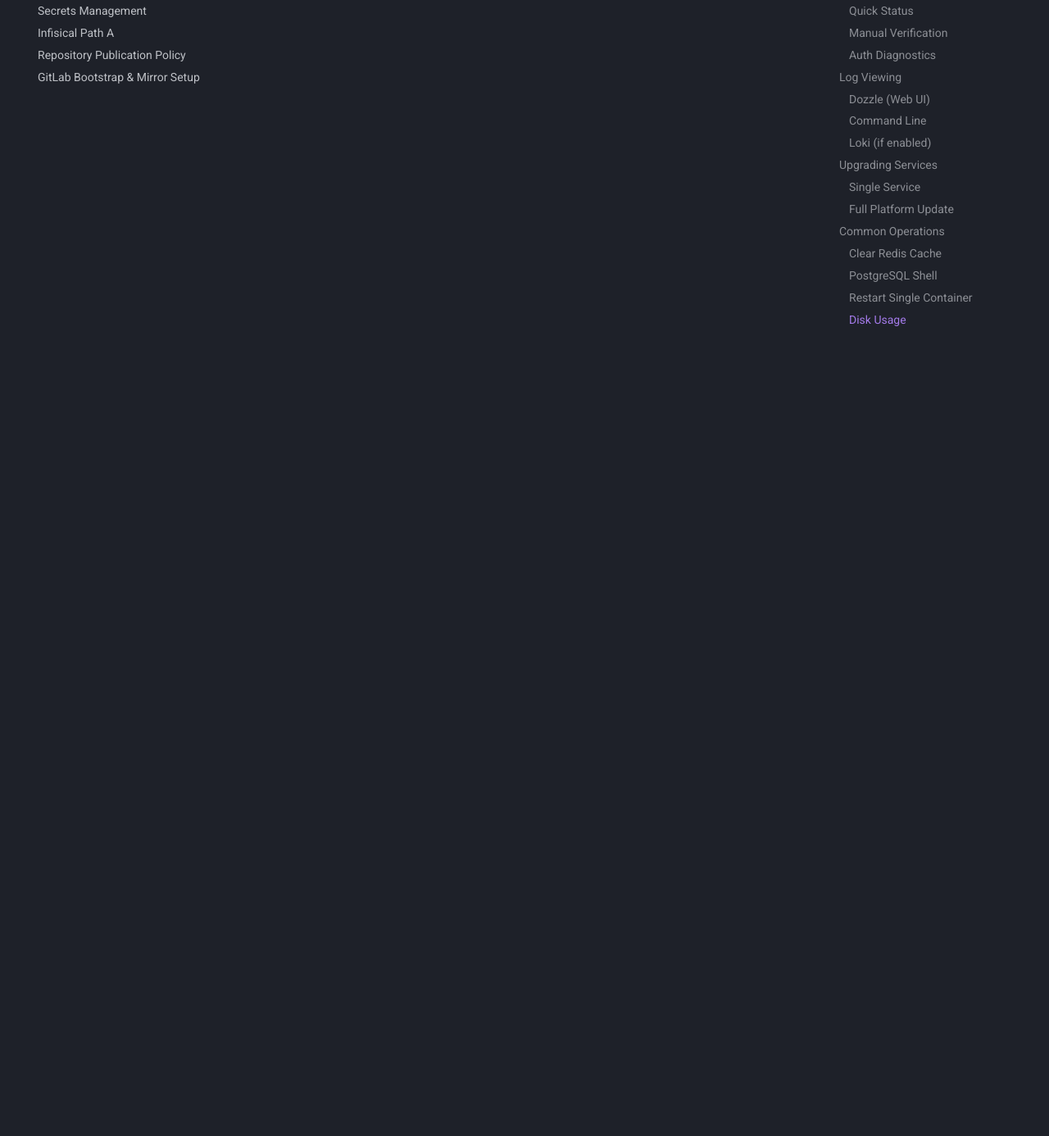
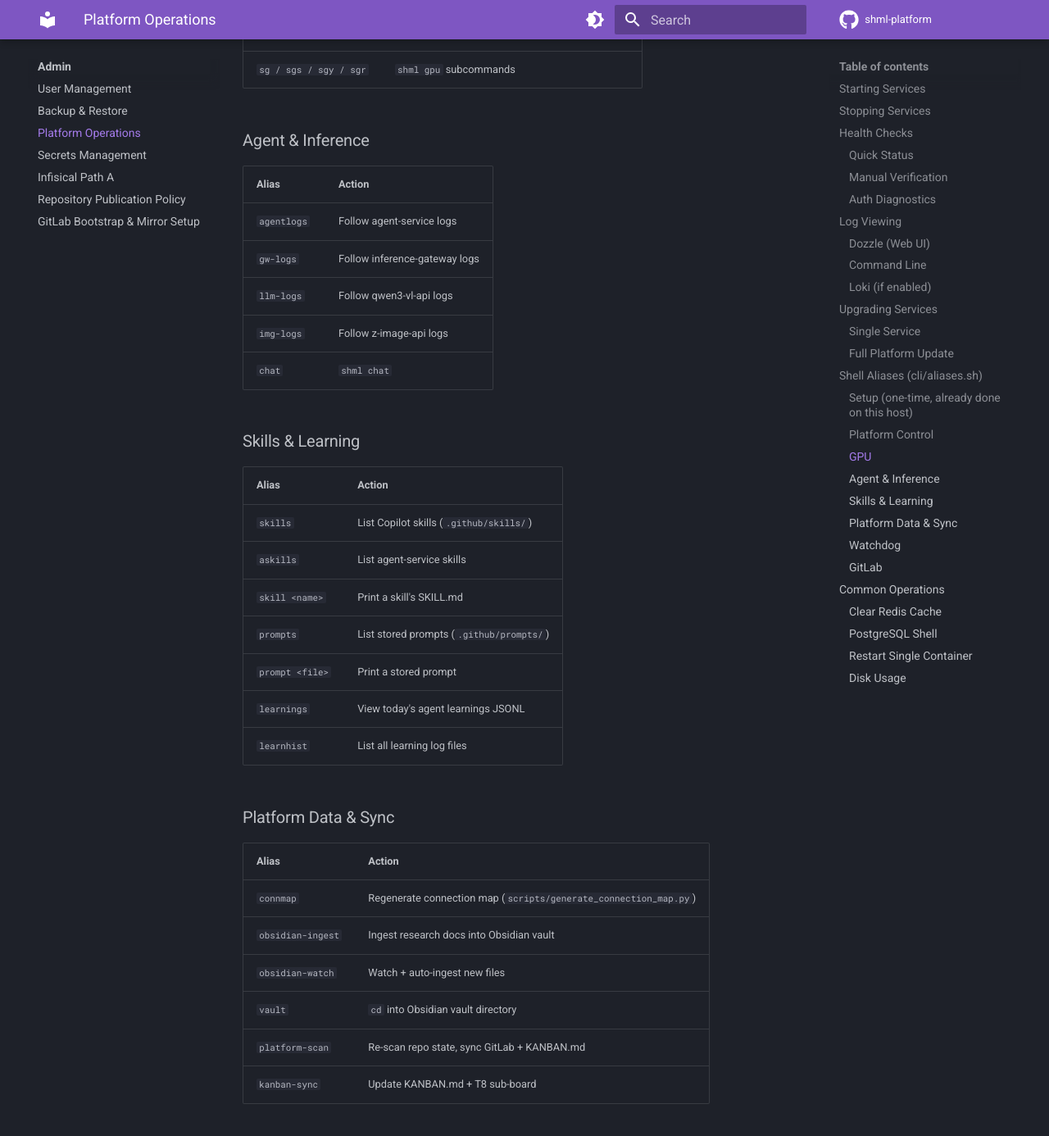
Before and after one commit to axelofwar/shml-platform, an MkDocs documentation site: the page built from docs/admin/platform-operations.md, in a window 1280 px wide and 1400 px high, scrolled down 4207 px. Shown: the top 1386 px of the window at 82% size. Built offline with MkDocs 1.6.1 and Material for MkDocs 9.7.7, drawn with Linux system fonts in a browser that asks for light colours; comment, search, counter and statistics services are not loaded; some of the changed text lies outside the part shown.

Commit message:
feat(cli): expand aliases with skills, prompts, watchdog, obsidian, gitlab
- cli/aliases.sh: add skills/askills/skill(), prompts/prompt(), learnings/learnhist,
  connmap, obsidian-ingest/watch/vault, watchdog/watchdog-loop/watchdog-status,
  gl/gl-issues/gl-issue/gl-board, platform-scan/kanban-sync, log shortcuts
  (gw-logs, llm-logs, img-logs); update banner message
- ~/.bashrc: add SHML_DIR export + source cli/aliases.sh for auto-load on new terminals
- docs/admin/platform-operations.md: add 'Shell Aliases' section with full reference tables
- data_store: remove broken symlink (target /opt/shml/data does not exist)

````diff
--- a/docs/admin/platform-operations.md
+++ b/docs/admin/platform-operations.md
@@ -153,6 +153,89 @@ docker compose --env-file .env -f mlflow-server/deploy/compose/docker-compose.ym
 
 ---
 
+## Shell Aliases (cli/aliases.sh)
+
+The platform ships a set of shell aliases. They are automatically loaded in new terminals via `~/.bashrc`.
+
+### Setup (one-time, already done on this host)
+
+```bash
+# Appended to ~/.bashrc:
+export SHML_DIR="/home/axelofwar/Projects/shml-platform"
+[[ -f "$SHML_DIR/cli/aliases.sh" ]] && source "$SHML_DIR/cli/aliases.sh"
+```
+
+### Platform Control
+
+| Alias | Action |
+|-------|--------|
+| `pstart` | `start_all_safe.sh start` |
+| `pstop` | `start_all_safe.sh stop` |
+| `prestart` | `start_all_safe.sh restart` |
+| `pstatus` | `check_platform_status.sh` |
+| `srestart <group>` | Restart a service group |
+| `healthcheck` | Curl all service health endpoints |
+
+### GPU
+
+| Alias | Action |
+|-------|--------|
+| `gpustat` | `nvidia-smi` — one-shot GPU memory + utilization |
+| `gpuwatch` | `watch -n 1 nvidia-smi` |
+| `sg / sgs / sgy / sgr` | `shml gpu` subcommands |
+
+### Agent & Inference
+
+| Alias | Action |
+|-------|--------|
+| `agentlogs` | Follow agent-service logs |
+| `gw-logs` | Follow inference-gateway logs |
+| `llm-logs` | Follow qwen3-vl-api logs |
+| `img-logs` | Follow z-image-api logs |
+| `chat` | `shml chat` |
+
+### Skills & Learning
+
+| Alias | Action |
+|-------|--------|
+| `skills` | List Copilot skills (`.github/skills/`) |
+| `askills` | List agent-service skills |
+| `skill <name>` | Print a skill's SKILL.md |
+| `prompts` | List stored prompts (`.github/prompts/`) |
+| `prompt <file>` | Print a stored prompt |
+| `learnings` | View today's agent learnings JSONL |
+| `learnhist` | List all learning log files |
+
+### Platform Data & Sync
+
+| Alias | Action |
+|-------|--------|
+| `connmap` | Regenerate connection map (`scripts/generate_connection_map.py`) |
+| `obsidian-ingest` | Ingest research docs into Obsidian vault |
+| `obsidian-watch` | Watch + auto-ingest new files |
+| `vault` | `cd` into Obsidian vault directory |
+| `platform-scan` | Re-scan repo state, sync GitLab + KANBAN.md |
+| `kanban-sync` | Update KANBAN.md + T8 sub-board |
+
+### Watchdog
+
+| Alias | Action |
+|-------|--------|
+| `watchdog` | One-shot memory/resource check |
+| `watchdog-loop` | Run self-healing watchdog loop |
+| `watchdog-status` | View watchdog admin status |
+
+### GitLab
+
+| Alias | Action |
+|-------|--------|
+| `gl <cmd>` | `gitlab_utils.py` passthrough |
+| `gl-issues` | List open GitLab issues |
+| `gl-issue <title>` | Create a GitLab issue |
+| `gl-board` | Set up GitLab labels + milestones |
+
+---
+
 ## Common Operations
 
 ### Clear Redis Cache
````
Also changed, not shown: 1 other file.
